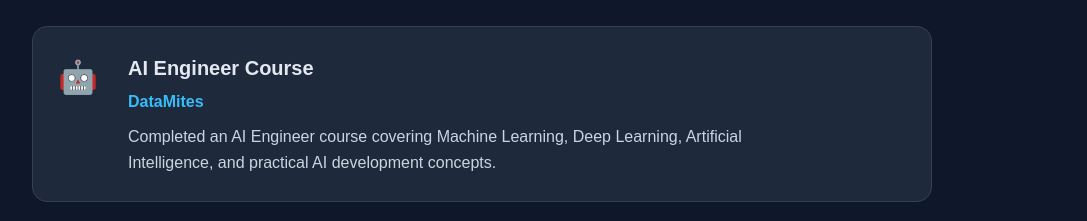
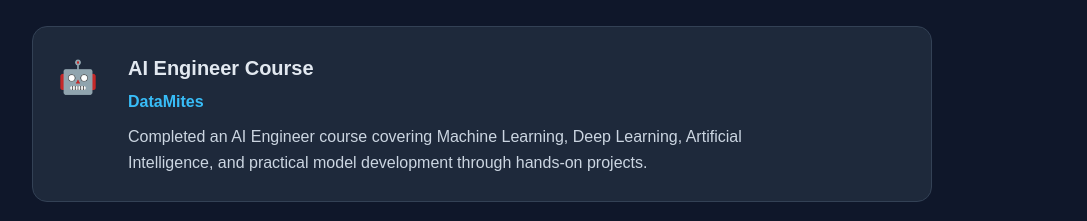
Before and after one commit to Sahanarao30/sahana-portfolio, a React (Vite) app: page / in a window 1280 px wide. Shown: the part 1600-1821 px from the top of the page, without its empty margins (96-1183 px from the left). Built offline with nearby package versions, Linux system fonts and the light colour scheme.

Commit message:
Improve certifications section

```diff
--- a/src/App.jsx
+++ b/src/App.jsx
@@ -151,9 +151,9 @@
         </p>
 
         <p>
-          Completed an AI Engineer course covering Machine Learning,
-          Deep Learning, Artificial Intelligence, and practical
-          AI development concepts.
+        Completed an AI Engineer course covering Machine Learning,
+        Deep Learning, Artificial Intelligence, and practical model development
+        through hands-on projects.
         </p>
       </div>
     </div>
```
